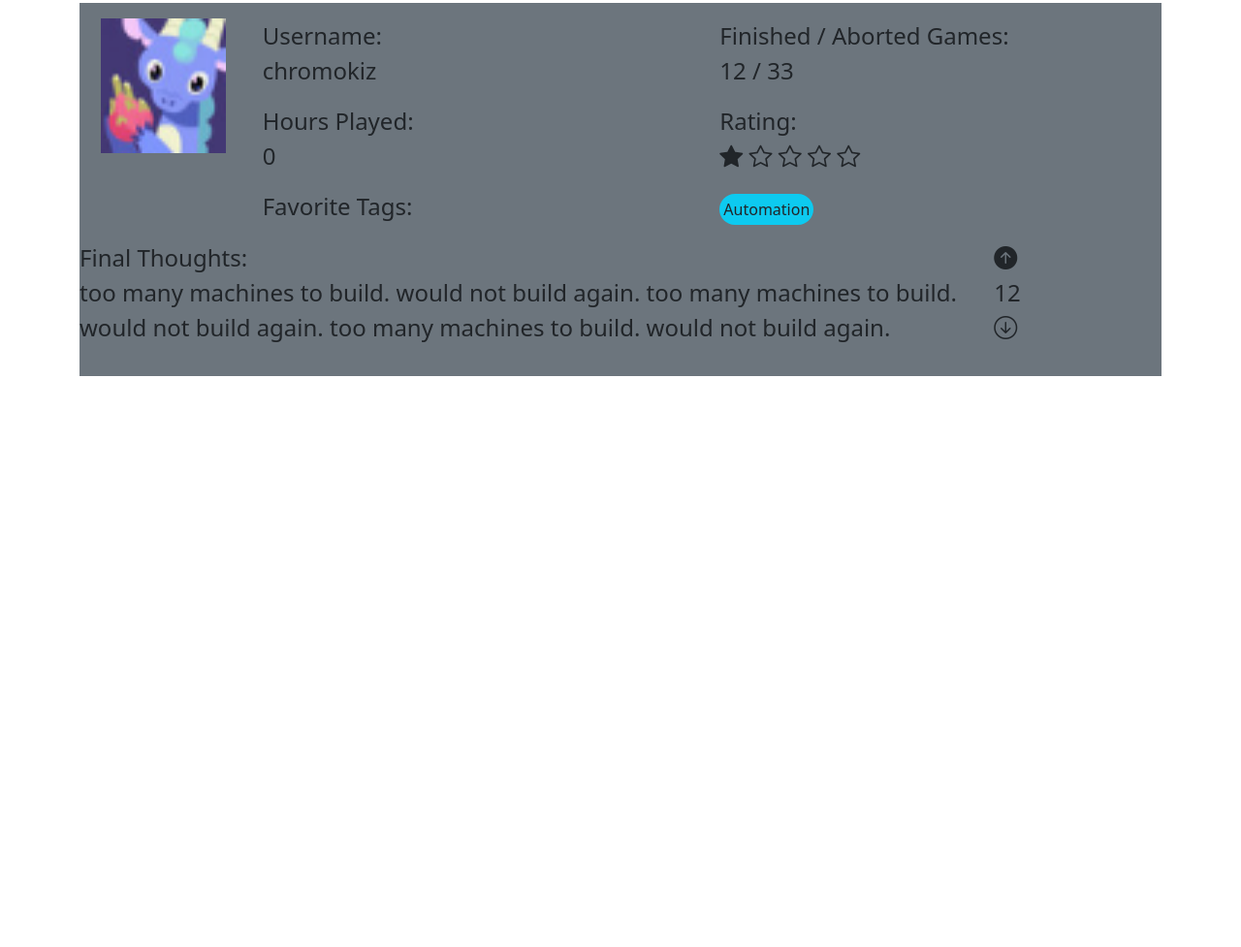
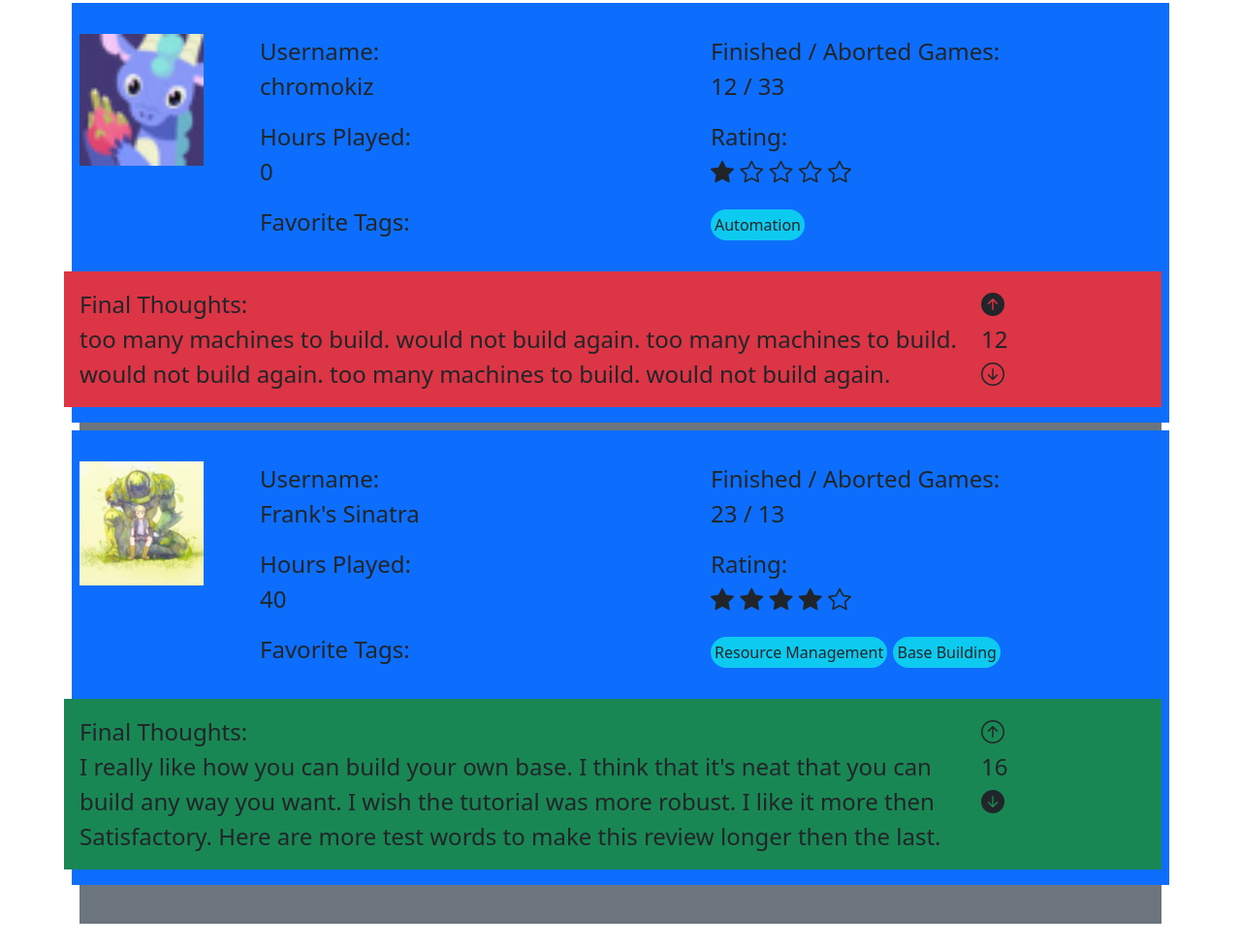
Before and after one commit to Penza-WCTC/Steam-Backlog-Website, a plain HTML site: page html/index.html in a window 1280 px wide. Shown: the part 1266-2243 px from the top of the page at 97% size. Before the commit the page ends 1678 px from the top, so only its background shows below. Drawn offline with nearby package versions, Linux system fonts and the light colour scheme.

Commit message:
1.2.2 - Adjusted Second Screen reviews

```diff
--- a/html/index.html
+++ b/html/index.html
@@ -318,10 +318,11 @@
         </div>
 
         <div class="contianer text-start bg-secondary pb-3 mb-4 fs-4">
+            <div class="row g-3 pb-3 mb-4 bg-primary">
                 <div class="row g-3">
-                <div class="col-md-2">
+                    <div class="col-md-2 d-none d-md-block">
                         <img src="../images/test-images/chromokizProfileIcon.png" alt="A profile picture for chromokiz"
-                        class="w-75 mx-auto d-sm-none d-md-block">
+                            class="w-75 mx-auto">
                     </div>
                     <div class="col-md-10">
                         <div class="row g-3">
@@ -333,7 +334,7 @@
                                     <p>chromokiz</p>
                                 </div>
                             </div>
-                        <div class="col-md-6  d-sm-none d-md-block">
+                            <div class="col-md-6  d-none d-md-block">
                                 <div class="col-md-auto">
                                     Finished / Aborted Games:
                                 </div>
@@ -343,7 +344,7 @@
                             </div>
                         </div>
                         <div class="row g-3">
-                        <div class="col-md-6  d-sm-none d-md-block">
+                            <div class="col-md-6  d-none d-md-block">
                                 <div class="col-md-auto">
                                     Hours Played:
                                 </div>
@@ -357,7 +358,8 @@
                                     Rating:
                                 </div>
                                 <div class="col-md-auto">
-                                <p><i class="bi bi-star-fill"></i> <i class="bi bi-star"></i> <i class="bi bi-star"></i>
+                                    <p><i class="bi bi-star-fill"></i> <i class="bi bi-star"></i> <i
+                                            class="bi bi-star"></i>
                                         <i class="bi bi-star"></i> <i class="bi bi-star"></i>
                                     </p>
                                 </div>
@@ -373,16 +375,90 @@
                         </div>
                     </div>
                 </div>
-            <div class="row g-3">
+                <div class="row g-3 bg-danger">
                     <div class="col-10">
                         Final Thoughts:
-                    <p>too many machines to build. would not build again. too many machines to build. would not build again.
+                        <p>too many machines to build. would not build again. too many machines to build. would not
+                            build again.
                             too many machines to build. would not build again.</p>
                     </div>
                     <div class="col-2">
                         <i class="bi bi-arrow-up-circle-fill"></i>
                         <div>12</div>
                         <i class="bi bi-arrow-down-circle"></i>
+                    </div>
+                </div>
+            </div>
+
+            <div class="row g-3 pb-3 mb-4 bg-primary">
+                <div class="row g-3">
+                    <div class="col-md-2  d-none d-md-block">
+                        <img src="../images/test-images/franksSinatraProfileIcon.png" alt="A profile picture for chromokiz"
+                            class="w-75 mx-auto">
+                    </div>
+                    <div class="col-md-10">
+                        <div class="row g-3">
+                            <div class="col-md-6">
+                                <div class="col-md-auto">
+                                    Username:
+                                </div>
+                                <div class="col-md-auto">
+                                    <p>Frank's Sinatra</p>
+                                </div>
+                            </div>
+                            <div class="col-md-6  d-none d-md-block">
+                                <div class="col-md-auto">
+                                    Finished / Aborted Games:
+                                </div>
+                                <div class="col-md-auto">
+                                    <p>23 / 13</p>
+                                </div>
+                            </div>
+                        </div>
+                        <div class="row g-3">
+                            <div class="col-md-6  d-none d-md-block">
+                                <div class="col-md-auto">
+                                    Hours Played:
+                                </div>
+                                <div class="col-md-auto">
+                                    <p>40</p>
+                                </div>
+
+                            </div>
+                            <div class="col-md-6">
+                                <div class="col-md-auto">
+                                    Rating:
+                                </div>
+                                <div class="col-md-auto">
+                                    <p><i class="bi bi-star-fill"></i> <i class="bi bi-star-fill"></i> <i
+                                            class="bi bi-star-fill"></i>
+                                        <i class="bi bi-star-fill"></i> <i class="bi bi-star"></i>
+                                    </p>
+                                </div>
+                            </div>
+                        </div>
+                        <div class="row g-3">
+                            <div class="col-md-6">
+                                Favorite Tags:
+                            </div>
+                            <div class="col-md-6">
+                                <p class="px-1 py-1 rounded-pill bg-info d-inline-block fs-6">Resource Management</p> <p class="px-1 py-1 rounded-pill bg-info d-inline-block fs-6">Base Building</p>
+                            </div>
+                        </div>
+                    </div>
+                </div>
+                <div class="row g-3 bg-success">
+                    <div class="col-10">
+                        Final Thoughts:
+                        <p>I really like how you can build your own base. I think that it's neat that you can build any way you want. I wish the tutorial was more robust.
+                            I like it more then Satisfactory. Here are more test words to make this review longer then the last.
+                        </p>
+                    </div>
+                    <div class="col-2">
+                        <i class="bi bi-arrow-up-circle"></i>
+                        <div>16</div>
+                        <i class="bi bi-arrow-down-circle-fill"></i>
+                    </div>
                 </div>
             </div>
         </div>
```
Also changed, not shown: images/test-images/franksSinatraProfileIcon.png (added). Lines whose indentation alone changed are shown as unchanged.
